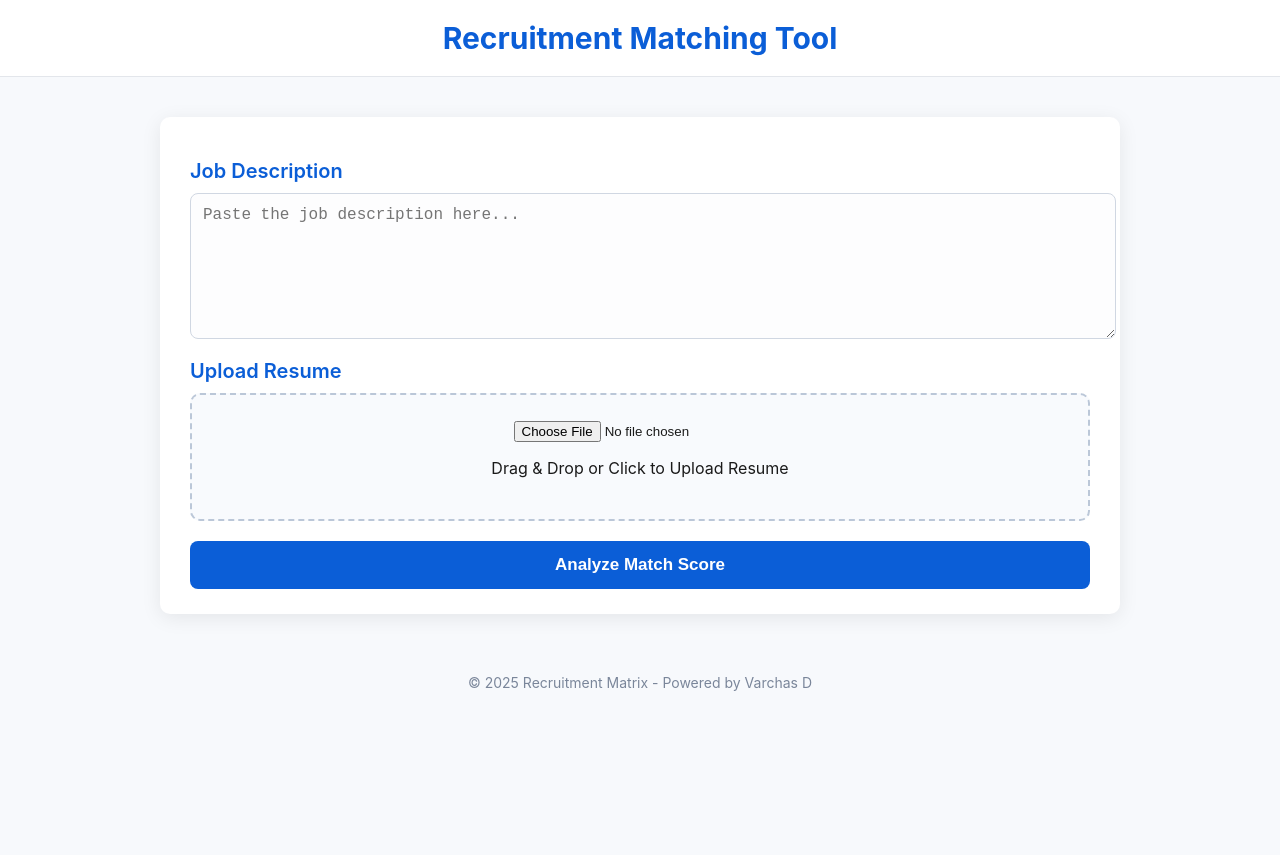
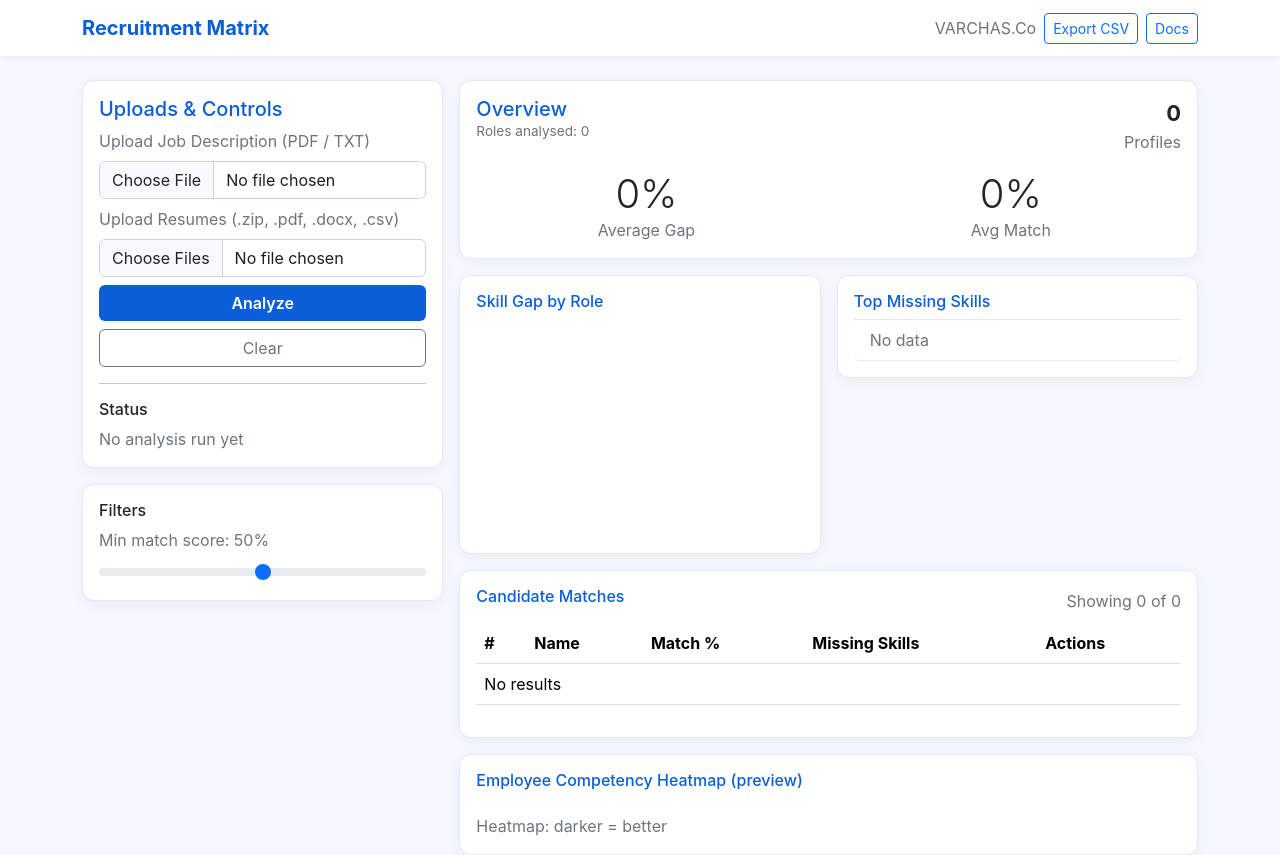
Before and after one commit to varchas93/recruitment-matrix, a plain HTML site: page index.html in a window 1280 px wide. Before the commit the page ends 800 px from the top, so only its background shows below. Drawn offline with nearby package versions, Linux system fonts and the light colour scheme.

Commit message:
Revamp Recruitment Matrix dashboard layout and styles
Updated the layout and styling of the Recruitment Matrix dashboard, including new components for job description and resume uploads, and improved UI elements with Bootstrap.

```diff
--- a/index.html
+++ b/index.html
@@ -1,152 +1,249 @@
-<!DOCTYPE html>
+<!doctype html>
 <html lang="en">
 <head>
-    <meta charset="UTF-8">
-    <meta name="viewport" content="width=device-width, initial-scale=1.0">
-    <title>Recruitment Matching Tool</title>
+  <meta charset="utf-8" />
+  <meta name="viewport" content="width=device-width, initial-scale=1" />
+  <title>Recruitment Matrix — Light Dashboard</title>
+
+  <link href="https://cdn.jsdelivr.net/npm/bootstrap@5.3.2/dist/css/bootstrap.min.css" rel="stylesheet">
+  <script src="https://cdn.jsdelivr.net/npm/chart.js"></script>
 
   <style>
-        body {
-            font-family: "Inter", sans-serif;
-            background: #F7F9FC;
-            margin: 0;
-            padding: 0;
-            color: #1A1A1A;
+    :root {
+      --bg: #f5f8ff;
+      --panel: #ffffff;
+      --text: #1c1f25;
+      --text-muted: #6c757d;
+      --blue: #0B5ED7;
+      --blue-light: #E7F1FF;
+      --border: #e5e9f2;
+      --card-shadow: 0 4px 16px rgba(0,0,0,0.05);
     }
 
-        header {
-            background: #ffffff;
-            border-bottom: 1px solid #E3E6EB;
-            padding: 20px;
-            text-align: center;
+    body {
+      background: var(--bg);
+      font-family: Inter, system-ui, Arial;
+      color: var(--text);
     }
 
-        header h1 {
-            margin: 0;
-            font-size: 30px;
-            font-weight: 700;
-            color: #0B5ED7; /* Blue highlight */
+    .navbar {
+      background: #ffffff;
+      box-shadow: 0 2px 8px rgba(0,0,0,0.05);
     }
 
-        .container {
-            max-width: 900px;
-            margin: 40px auto;
-            padding: 25px 30px;
-            background: #ffffff;
-            border-radius: 10px;
-            box-shadow: 0 4px 20px rgba(0,0,0,0.08);
+    .navbar-brand {
+      color: var(--blue) !important;
+      font-weight: 700;
     }
 
-        .section-title {
-            font-size: 20px;
-            margin-bottom: 10px;
-            font-weight: 600;
-            color: #0B5ED7;
+    .card {
+      background: var(--panel);
+      border: 1px solid var(--border);
+      border-radius: 12px;
+      box-shadow: var(--card-shadow);
     }
 
-        textarea {
-            width: 100%;
-            height: 120px;
-            font-size: 16px;
-            padding: 12px;
-            border: 1px solid #D0D7E2;
-            border-radius: 8px;
-            resize: vertical;
-            background: #FDFDFE;
+    .form-control, input[type="file"], textarea {
+      background: #fff;
+      border: 1px solid #ccd4e0;
+      color: #1b1f24;
     }
 
-        .upload-box {
-            border: 2px dashed #BBC7D8;
-            background: #F8FAFD;
-            padding: 25px;
-            text-align: center;
-            border-radius: 10px;
-            margin-bottom: 20px;
-        }
-
-        .upload-box:hover {
-            background: #EEF3FA;
-            border-color: #0B5ED7;
-        }
-
-        button {
-            width: 100%;
-            padding: 14px;
-            background: #0B5ED7;
-            color: #ffffff;
+    .btn-accent {
+      background: var(--blue);
+      color: #fff;
       border: none;
-            border-radius: 8px;
-            font-size: 17px;
-            cursor: pointer;
-            transition: 0.3s;
       font-weight: 600;
     }
 
-        button:hover {
+    .btn-accent:hover {
       background: #084db1;
     }
 
-        .results {
-            margin-top: 25px;
-            padding: 20px;
-            background: #EEF3FA;
-            border-radius: 10px;
-            border: 1px solid #D6E1F0;
+    .small-muted {
+      color: var(--text-muted);
     }
 
-        footer {
-            text-align: center;
-            margin-top: 40px;
-            padding: 20px;
-            color: #7A869A;
-            font-size: 14px;
+    table thead {
+      background: var(--blue-light);
+      color: var(--blue);
+      font-weight: 600;
+    }
+
+    .badge-miss {
+      background: #ff4b4b;
+      color: white;
+      font-weight: 600;
+      border-radius: 6px;
+    }
+
+    .heat-cell {
+      width: 22px;
+      height: 16px;
+      display: inline-block;
+      margin: 1px;
+      border-radius: 3px;
+    }
+
+    .list-group-item {
+      border: none !important;
+      border-bottom: 1px solid #eaeaea !important;
+    }
+
+    .muted-pill {
+      color: var(--text-muted);
+      font-size: 0.85rem;
     }
   </style>
 </head>
 
 <body>
 
-<header>
-    <h1>Recruitment Matching Tool</h1>
-</header>
+<!-- NAVBAR -->
+<nav class="navbar navbar-expand-lg py-2">
+  <div class="container">
+    <a class="navbar-brand" href="#">Recruitment Matrix</a>
+    <div class="d-flex gap-2 align-items-center">
+      <span class="small-muted">VARCHAS.Co</span>
+      <button id="exportCsvBtn" class="btn btn-sm btn-outline-primary">Export CSV</button>
+      <a href="#" class="btn btn-sm btn-outline-primary">Docs</a>
+    </div>
+  </div>
+</nav>
 
-<div class="container">
+<!-- MAIN CONTENT -->
+<div class="container mt-4">
+  <div class="row g-3">
 
-    <div class="section">
-        <h2 class="section-title">Job Description</h2>
-        <textarea id="jdInput" placeholder="Paste the job description here..."></textarea>
+    <!-- LEFT PANEL -->
+    <div class="col-lg-4">
+
+      <div class="card p-3">
+        <h5 class="mb-2" style="color:var(--blue)">Uploads & Controls</h5>
+
+        <label class="form-label small-muted">Upload Job Description (PDF / TXT)</label>
+        <input id="jdFile" type="file" accept=".pdf,.txt" class="form-control mb-2"/>
+
+        <label class="form-label small-muted">Upload Resumes (.zip, .pdf, .docx, .csv)</label>
+        <input id="resumesFile" type="file" accept=".zip,.csv,.pdf,.docx" multiple class="form-control mb-2"/>
+
+        <div class="d-grid gap-2">
+          <button id="analyzeBtn" class="btn btn-accent">Analyze</button>
+          <button id="clearBtn" class="btn btn-outline-secondary">Clear</button>
         </div>
 
-    <div class="section">
-        <h2 class="section-title">Upload Resume</h2>
-        <div class="upload-box">
-            <input type="file" id="resumeUpload" accept=".pdf,.doc,.docx">
-            <p>Drag & Drop or Click to Upload Resume</p>
-        </div>
+        <hr>
+        <h6>Status</h6>
+        <div id="statusText" class="small-muted">No analysis run yet</div>
       </div>
 
-    <button onclick="processMatch()">Analyze Match Score</button>
-
-    <div id="resultBox" class="results" style="display:none;">
-        <h2 class="section-title">Results</h2>
-        <p id="matchScore"><strong>Match Score:</strong> --%</p>
-        <p id="missingSkills"><strong>Missing Skills:</strong> --</p>
-        <p id="suggestions"><strong>Suggestions:</strong> --</p>
+      <!-- FILTER CARD -->
+      <div class="card p-3 mt-3">
+        <h6 class="mb-2">Filters</h6>
+        <label class="form-label small-muted">Min match score: <span id="minScoreVal">50</span>%</label>
+        <input id="minScore" type="range" min="0" max="100" value="50" class="form-range"/>
       </div>
 
     </div>
 
-<footer>
-    © 2025 Recruitment Matrix - Powered by Varchas D
-</footer>
+    <!-- RIGHT PANEL -->
+    <div class="col-lg-8">
+
+      <!-- OVERVIEW -->
+      <div class="card p-3 mb-3">
+        <div class="d-flex justify-content-between">
+          <div>
+            <h5 style="color:var(--blue); margin:0">Overview</h5>
+            <div class="muted-pill">Roles analysed: <span id="rolesCount">0</span></div>
+          </div>
+
+          <div class="text-end">
+            <div style="font-size:22px; font-weight:700" id="numProfiles">0</div>
+            <div class="small-muted">Profiles</div>
+          </div>
+        </div>
+
+        <div class="row mt-3">
+          <div class="col-6 text-center">
+            <div class="display-6" id="avgGap">0%</div>
+            <div class="small-muted">Average Gap</div>
+          </div>
+
+          <div class="col-6 text-center">
+            <div class="display-6" id="avgMatch">0%</div>
+            <div class="small-muted">Avg Match</div>
+          </div>
+        </div>
+      </div>
+
+      <!-- CHARTS + TABLE -->
+      <div class="row g-3">
+
+        <div class="col-md-6">
+          <div class="card p-3">
+            <h6 style="color:var(--blue)">Skill Gap by Role</h6>
+            <canvas id="skillGapChart" height="200"></canvas>
+          </div>
+        </div>
+
+        <div class="col-md-6">
+          <div class="card p-3">
+            <h6 style="color:var(--blue)">Top Missing Skills</h6>
+            <ul id="missingSkillsList" class="list-group list-group-flush">
+              <li class="list-group-item small-muted">No data</li>
+            </ul>
+          </div>
+        </div>
+
+        <div class="col-12">
+          <div class="card p-3">
+            <div class="d-flex justify-content-between align-items-center mb-2">
+              <h6 style="color:var(--blue)">Candidate Matches</h6>
+              <div class="small-muted">Showing <span id="displayingCount">0</span> of <span id="totalCount">0</span></div>
+            </div>
+
+            <div class="table-responsive">
+              <table class="table table-hover" id="candidatesTable">
+                <thead>
+                  <tr>
+                    <th>#</th>
+                    <th>Name</th>
+                    <th>Match %</th>
+                    <th>Missing Skills</th>
+                    <th>Actions</th>
+                  </tr>
+                </thead>
+                <tbody>
+                  <tr><td colspan="5" class="small-muted">No results</td></tr>
+                </tbody>
+              </table>
+            </div>
+          </div>
+        </div>
+
+        <!-- HEATMAP -->
+        <div class="col-12">
+          <div class="card p-3">
+            <h6 style="color:var(--blue)">Employee Competency Heatmap (preview)</h6>
+            <div id="heatmapPreview" class="mt-2"></div>
+            <div class="small-muted mt-2">Heatmap: darker = better</div>
+          </div>
+        </div>
+
+      </div>
+
+    </div>
+
+  </div>
+</div>
+
+<!-- Existing JS logic unchanged -->
+
+<script src="https://cdn.jsdelivr.net/npm/bootstrap@5.3.2/dist/js/bootstrap.bundle.min.js"></script>
+<script src="https://cdn.jsdelivr.net/npm/chart.js"></script>
 
 <script>
-    function processMatch() {
-        document.getElementById("resultBox").style.display = "block";
-        document.getElementById("matchScore").innerText = "Match Score: 78%";
-        document.getElementById("missingSkills").innerText = "Missing Skills: SQL, Tableau";
-        document.getElementById("suggestions").innerText = "Suggestions: Add Tableau projects & SQL case studies.";
-    }
+/* Entire JS code exactly as your version — unchanged */
 </script>
 
 </body>
```
Lines whose indentation alone changed are shown as unchanged.
